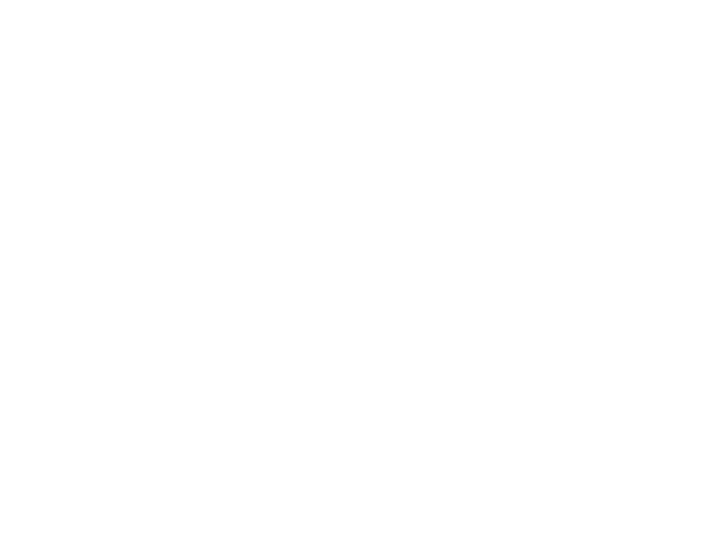
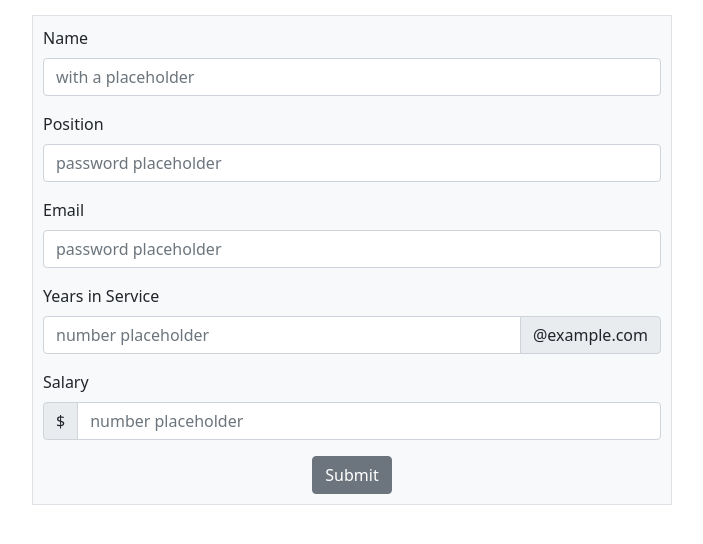
Before and after one commit to AshleyU/REACT-Employee-Directory, a React (Create React App) app in the folder client/: page / in a window 1280 px wide. Shown: the top 544 px of the page, without its empty margins (288-991 px from the left). Built offline with nearby package versions, Linux system fonts and the light colour scheme.

Commit message:
Created form to add employee

```diff
--- a/client/public/index.html
+++ b/client/public/index.html
@@ -9,6 +9,7 @@
       name="description"
       content="Web site created using create-react-app"
     />
+    <link rel="stylesheet" href="https://cdn.jsdelivr.net/npm/bootstrap@5.1.0/dist/css/bootstrap.min.css" />
     <link rel="apple-touch-icon" href="%PUBLIC_URL%/logo192.png" />
     <!--
       manifest.json provides metadata used when your web app is installed on a
--- a/client/src/App.css
+++ b/client/src/App.css
@@ -1,3 +1,16 @@
 .App {
   text-align: center;
 }
+
+.information {
+  text-align: left;
+  margin-top: 15px;
+}
+
+.form {
+  padding: 10px 10px 10px 10px;
+}
+
+.submitButton {
+  text-align: center;
+}
--- a/client/src/App.js
+++ b/client/src/App.js
@@ -1,7 +1,13 @@
+import React from 'react';
 import './App.css';
+import EmployeeForm from './EmployeeForm';
 
 function App() {
-  return <div className="App"></div>
+  return (
+    <div className="App">
+      <EmployeeForm></EmployeeForm>
+    </div>
+  );
 }
 
 export default App;
--- /dev/null
+++ b/client/src/EmployeeForm.js
@@ -0,0 +1,101 @@
+import React from 'react';
+import { Form } from 'reactstrap';
+import { Label } from 'reactstrap';
+import { Input } from 'reactstrap';
+import { FormGroup } from 'reactstrap';
+import { Button } from 'reactstrap';
+import { InputGroupText } from 'reactstrap';
+import { InputGroup } from 'reactstrap';
+import { Col } from 'reactstrap';
+
+function EmployeeForm() {
+  return (
+    <div className="information">
+        <Col
+        className="bg-light border"
+        md={{
+          offset: 3,
+          size: 6
+        }}
+        sm="12"
+        >
+          <div className="form">
+            <Form>
+              <FormGroup>
+                <Label for="exampleEmail">
+                  Name
+                </Label>
+                <Input
+                  id="exampleEmail"
+                  name="email"
+                  placeholder="with a placeholder"
+                  type="email"
+                />
+              </FormGroup>
+              <FormGroup>
+                <Label for="examplePassword">
+                  Position
+                </Label>
+                <Input
+                  id="examplePassword"
+                  name="password"
+                  placeholder="password placeholder"
+                  type="password"
+                />
+              </FormGroup>
+              <FormGroup>
+                <Label for="examplePassword">
+                  Email
+                </Label>
+                <Input
+                  id="examplePassword"
+                  name="password"
+                  placeholder="password placeholder"
+                  type="password"
+                />
+              </FormGroup>
+              <FormGroup>
+                <Label for="exampleNumber">
+                  Years in Service
+                </Label>
+                <InputGroup>
+                  <Input
+                    id="exampleNumber"
+                    name="number"
+                    placeholder="number placeholder"
+                    type="number"
+                  />
+                  <InputGroupText>
+                    @example.com
+                  </InputGroupText>
+                </InputGroup>
+              </FormGroup>
+              <FormGroup>
+                <Label for="exampleNumber">
+                  Salary
+                </Label>
+                <InputGroup>
+                  <InputGroupText>
+                    $
+                  </InputGroupText>
+                  <Input
+                    id="exampleNumber"
+                    name="number"
+                    placeholder="number placeholder"
+                    type="number"
+                  />
+                </InputGroup>
+              </FormGroup>
+              <div className="submitButton">
+                <Button>
+                  Submit
+                </Button>
+              </div>
+            </Form>
+          </div>
+        </Col>
+    </div>
+  );
+}
+
+export default EmployeeForm;
```
